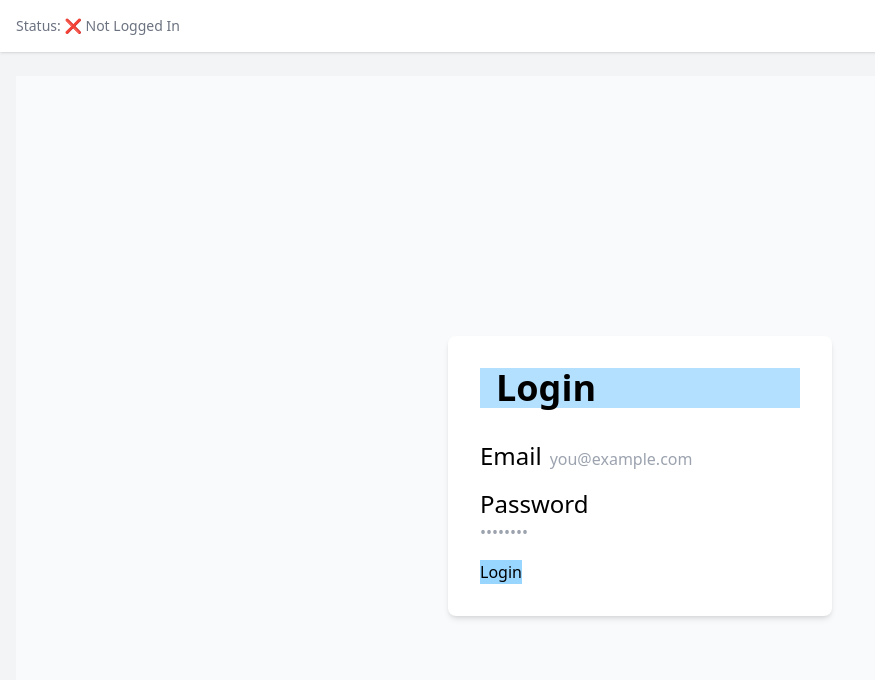
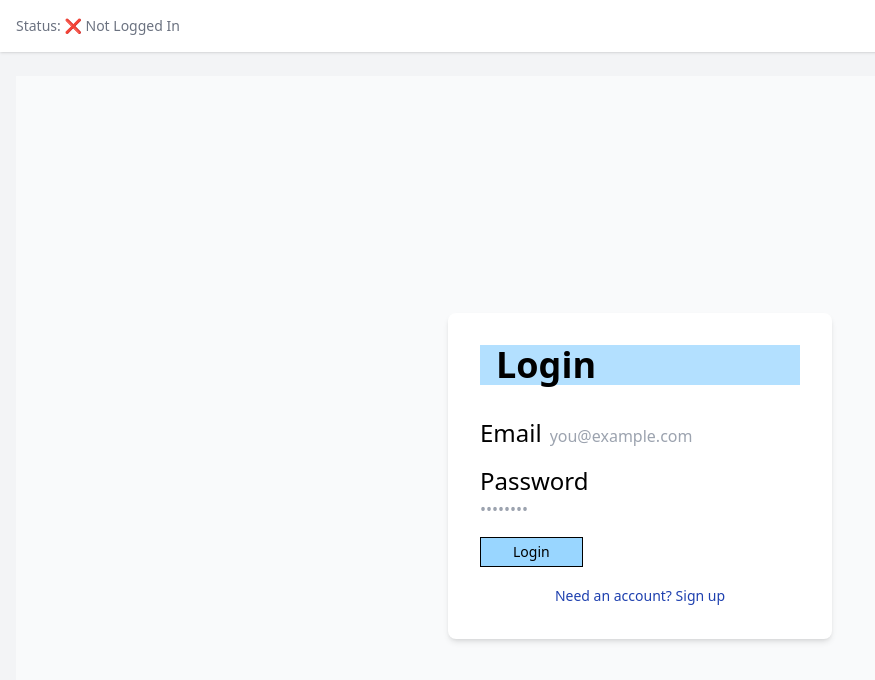
Before and after one commit to raybunnage/dhg-monorepo, a React (Vite) app in the folder apps/dhg-baseline/: page / in a window 1280 px wide. Shown: the top 680 px of the page, without its empty margins (0-875 px from the left). Built offline with nearby package versions, Linux system fonts and the light colour scheme.

Commit message:
added signup nothing broke

```diff
--- a/apps/dhg-baseline/src/pages/LoginPage.tsx
+++ b/apps/dhg-baseline/src/pages/LoginPage.tsx
@@ -7,6 +7,7 @@ const LoginPage = () => {
   const navigate = useNavigate();
   const [error, setError] = React.useState<string | null>(null);
   const [isLoading, setIsLoading] = React.useState(false);
+  const [isSignup, setIsSignup] = React.useState(false);
 
   // Ocean Blue theme colors
   const theme = {
@@ -25,6 +26,13 @@ const LoginPage = () => {
     const email = formData.get('email') as string;
     const password = formData.get('password') as string;
 
+    if (isSignup) {
+      setIsSignup(false);
+      setError('Signup not implemented yet');
+      setIsLoading(false);
+      return;
+    }
+
     if (email && password) {
       console.log('Login attempt:', { email, password: '***' });
       toggleLogin();
@@ -40,7 +48,7 @@ const LoginPage = () => {
       <form onSubmit={handleSubmit} className="bg-white p-8 rounded-lg shadow-md w-96">
         <h1 className="text-4xl font-bold mb-8 px-4"
           style={{ backgroundColor: theme.background }}>
-          Login
+          {isSignup ? 'Create Account' : 'Login'}
         </h1>
 
         {error && (
@@ -77,9 +85,25 @@ const LoginPage = () => {
           />
         </div>
 
+        {isSignup && (
+          <div className="mb-4">
+            <label htmlFor="passwordConfirmation" className="text-2xl mr-2">
+              Confirm Password
+            </label>
+            <input
+              id="passwordConfirmation"
+              type="password"
+              name="passwordConfirmation"
+              required
+              className="w-full px-2 py-1 border border-black bg-white"
+              placeholder="••••••••"
+            />
+          </div>
+        )}
+
         <button
           type="submit"
-          className={theme.button}
+          className="px-8 py-1 border border-black text-sm font-medium"
           style={{
             backgroundColor: theme.buttonBg,
             transition: 'background-color 0.2s'
@@ -94,12 +118,24 @@ const LoginPage = () => {
                 <circle className="opacity-25" cx="12" cy="12" r="10" stroke="currentColor" strokeWidth="4"/>
                 <path className="opacity-75" fill="currentColor" d="M4 12a8 8 0 018-8V0C5.373 0 0 5.373 0 12h4zm2 5.291A7.962 7.962 0 014 12H0c0 3.042 1.135 5.824 3 7.938l3-2.647z"/>
               </svg>
-              Logging in...
+              {isSignup ? 'Creating Account...' : 'Logging in...'}
             </>
           ) : (
-            'Login'
+            isSignup ? 'Create Account' : 'Login'
           )}
         </button>
+
+        <div className="mt-4 text-center">
+          <button
+            type="button"
+            onClick={() => setIsSignup(!isSignup)}
+            className="text-blue-800 hover:text-blue-600 text-sm"
+          >
+            {isSignup
+              ? 'Already have an account? Log in'
+              : 'Need an account? Sign up'}
+          </button>
+        </div>
       </form>
     </div>
   );
```
